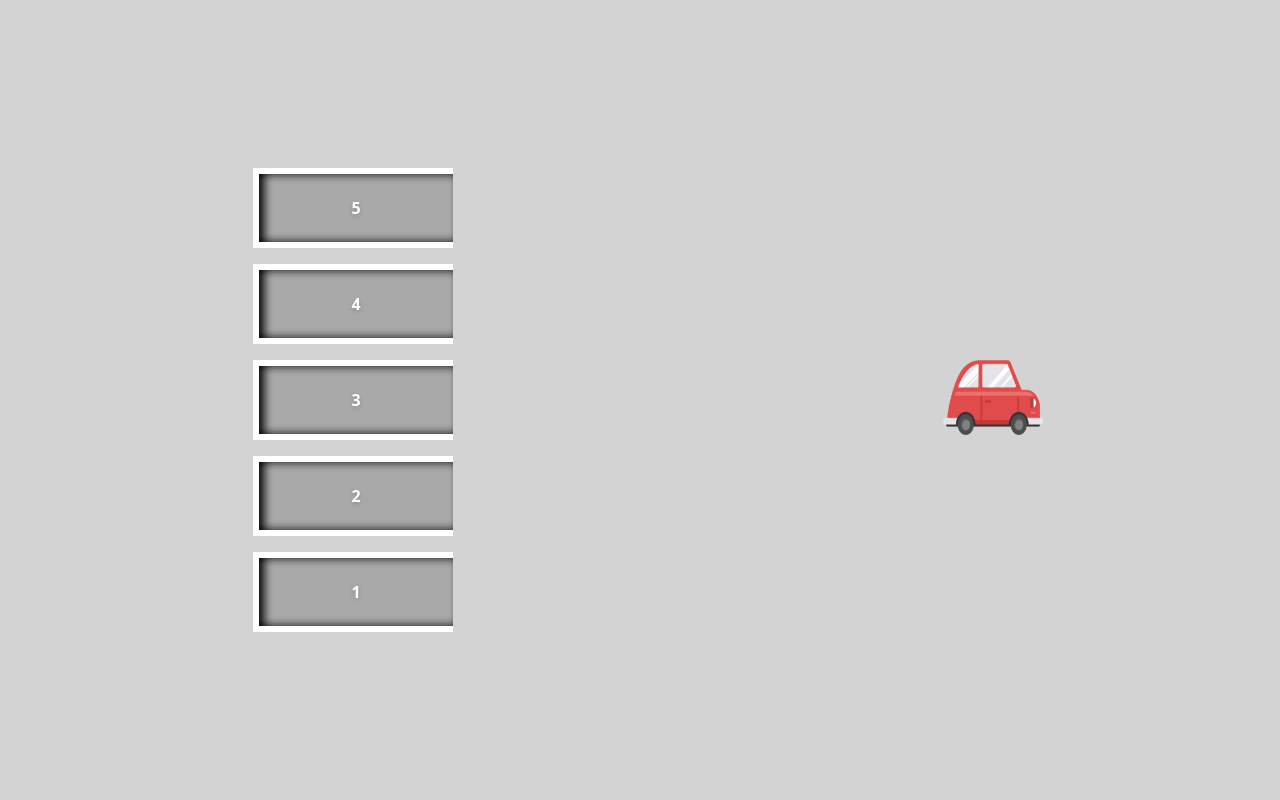
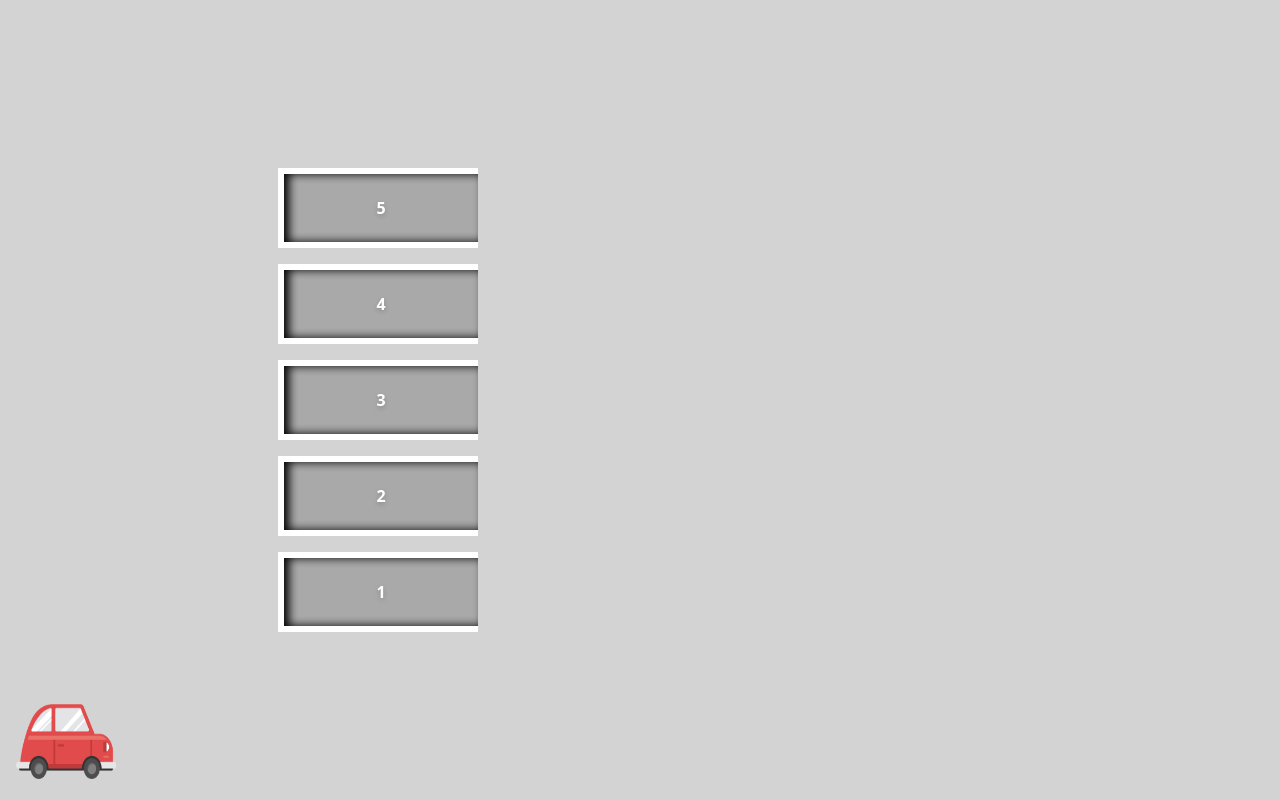
Before and after one commit to mihailgaberov/parking-lot, a React (Vite) app: page / in a window 1280 px wide. Both pictures are taken after typing "5" into the empty fields and a click on the input 960 px from the left and 472 px from the top of the page. Built offline with nearby package versions, Linux system fonts and the light colour scheme.

Commit message:
:recycle: Cleaning

```diff
--- a/src/components/Car/Car.jsx
+++ b/src/components/Car/Car.jsx
@@ -4,14 +4,12 @@ import { SwitchTransition, CSSTransition } from "react-transition-group";
 import carUrl from "../../../assets/car.png";
 import styles from "./car.module.scss";
 
-// const modes = ["out-in", "in-out"];
 
 export const Car = () => {
-  const [mode, setMode] = useState("out-in");
   const [state, setState] = useState(true);
   return (
     <>
-      <SwitchTransition mode={mode}>
+      <SwitchTransition mode={"out-in"}>
         <CSSTransition
           key={state}
           addEndListener={(node, done) => {
@@ -20,7 +18,7 @@ export const Car = () => {
           classNames={styles.fade}
         >
           <div className={styles.carContainer}>
-            <img src={carUrl} onClick={() => setState((state) => !state)} />
+            <img src={carUrl} alt='Car' onClick={() => setState((state) => !state)} />
           </div>
         </CSSTransition>
       </SwitchTransition>
--- a/src/components/Car/car.module.scss
+++ b/src/components/Car/car.module.scss
@@ -1,3 +1,9 @@
+.carContainer {
+  position: absolute;
+  left: 1rem;
+  bottom: 1rem;
+}
+
 img {
   width: 100px;
   height: 75px;
--- a/src/pages/Main/Main.jsx
+++ b/src/pages/Main/Main.jsx
@@ -40,7 +40,9 @@ export const Main = ({ slotsCount }) => {
           ))}
         </div>
       ))}
-      <Car />
+      <footer>
+        <Car />
+      </footer>
     </>
   );
 };
```
